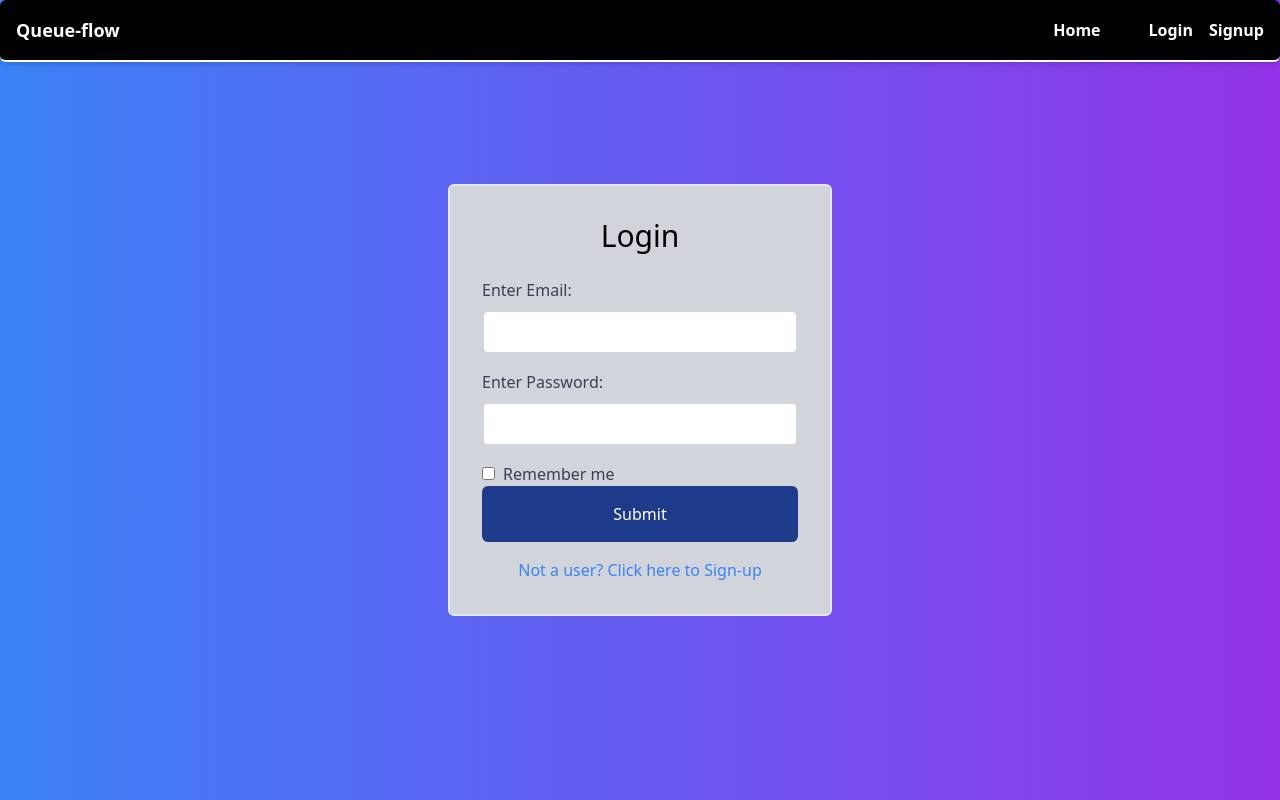
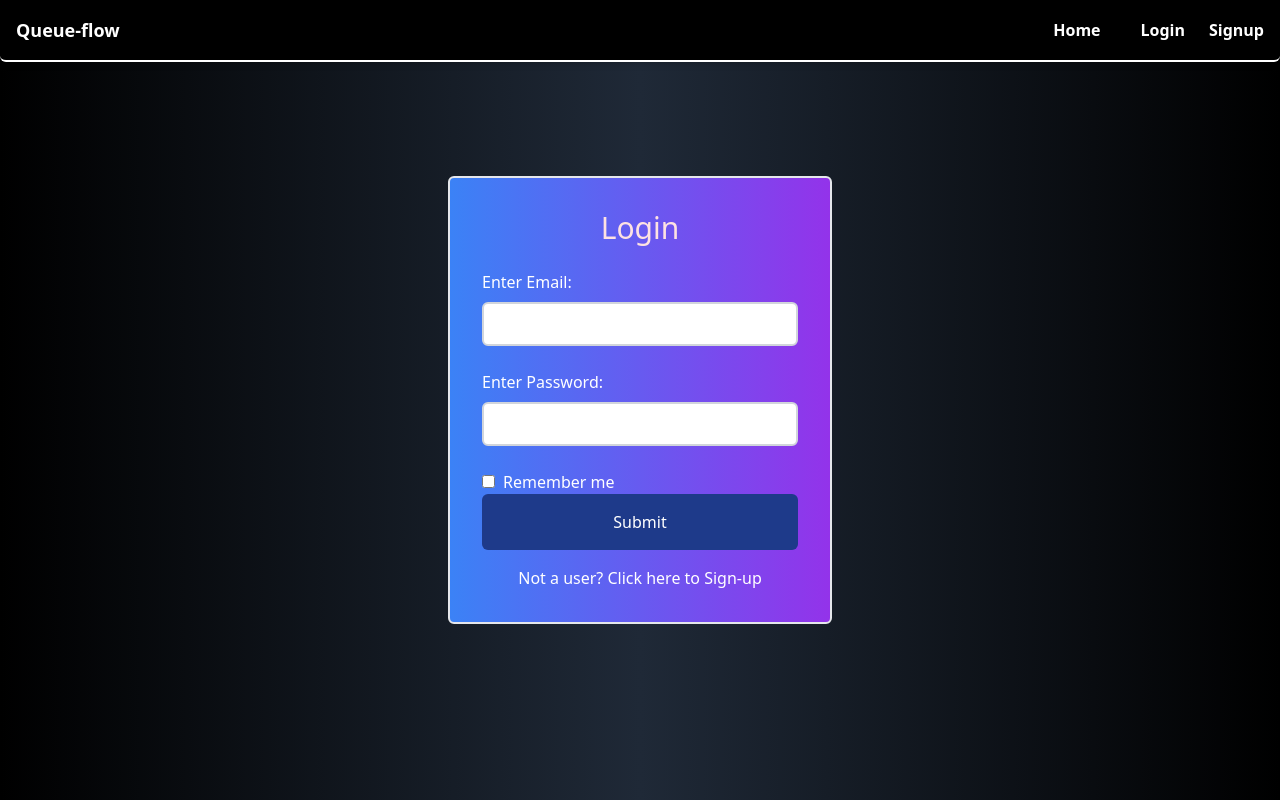
Before and after one commit to yash-io/Queue-flow, a React (Vite) app: page /login in a window 1280 px wide. Built offline with nearby package versions, Linux system fonts and the light colour scheme; no server answers.

Commit message:
added auth with local storage

```diff
--- a/src/App.jsx
+++ b/src/App.jsx
@@ -9,16 +9,18 @@ const App = ()=> {
  useEffect(() => {
   const loggedInState = localStorage.getItem('loggedin') === 'true';
   setLoggedin(loggedInState);
-}, []);
+}, [App,setLoggedin]);
+
 
   return (
     <div>
        <Router>
         <Routes>
-          <Route path='/home'element={<Home loggedin={loggedin} setLoggedin={setLoggedin} />}></Route>
-          <Route path="/" element={<Home loggedin={false} setLoggedin={setLoggedin} />} />
+          <Route path='/home'element={<Home loggedin={loggedin} setLoggedin={setLoggedin} />}/>
+          <Route path="/" element={<Home loggedin={loggedin} setLoggedin={setLoggedin} />} />
           <Route path="/login" element={<Login loggedin={loggedin} setLoggedin={setLoggedin} />} />
           <Route path='/signup' element={<Signup />} />
+          <Route path='/profile'  />
         </Routes>
        </Router>
     </div>
--- a/src/Home.jsx
+++ b/src/Home.jsx
@@ -1,16 +1,30 @@
 import React from 'react';
 import Navbar from './Navbar';
+import { useNavigate} from 'react-router-dom';
 
 const Home = ({ loggedin,setLoggedin }) => {
+    const navigate = useNavigate();
+    window.onload = function () {
+        const loggedInState = localStorage.getItem('loggedin') === 'true';
+        setLoggedin(loggedInState);
+        if (loggedInState) {
+            navigate('/home');
+        }
+        else {
+            navigate('/login');
+        }
+    };
+
     return (
         <div>
             <Navbar loggedin={loggedin} setLoggedin={setLoggedin} />
-            <div className="bg-gradient-to-r from-black via-gray-800 to-black flex min-h-screen min-w-full pt-16">
-                {!loggedin && <h1 className="text-white">First do login</h1>}
+            <div className="flex justify-center items-center bg-gradient-to-r from-black via-gray-800 to-black flex min-h-screen min-w-full pt-20 ">
+                {!loggedin && <h1 className="text-white">First do login.</h1>}
                 {loggedin && <h1 className='text-white'>Welcome to the Home page</h1>}
             </div>
         </div>
     );
-}
+ }
+
 
 export default Home;
--- a/src/Navbar.jsx
+++ b/src/Navbar.jsx
@@ -11,7 +11,7 @@ const Navbar = ({ loggedin,setLoggedin }) => {
           .then(() => {
             localStorage.setItem('loggedin', 'false');
             setLoggedin(false);
-            navigate("/login");
+            navigate("/");
           })
           .catch((error) => {
             console.error("Error signing out:", error);
@@ -22,10 +22,10 @@ const Navbar = ({ loggedin,setLoggedin }) => {
     <nav className="fixed top-0 left-0 w-full text-white bg-black shadow-md p-4 z-50 border-b-white border-b-2 rounded-md">
       <div className="flex justify-between items-center">
         <div className="text-lg font-bold">Queue-flow</div>
-        <div className="flex space-x-4 ">
-          <a href="/home" className="text-white font-bold mr-8">Home</a>
-          {!loggedin && <a href="/login" className="text-white font-bold text-white mr-4">Login</a>}
-          {!loggedin && <a href="/signup" className="text-white font-bold text-white mr-4">Signup</a>}
+        <div className="flex space-x-6">
+          <a href="/home" className="text-white font-bold mr-4">Home</a>
+          {!loggedin && <a href="/login" className="text-white font-bold  mr-8">Login</a>}
+          {!loggedin && <a href="/signup" className=" font-bold text-white mr-8">Signup</a>}
           {loggedin && <button onClick={Logout} className="text-white hover:border-white font-bold rounded-md m-0">Logout</button>}
         </div>
       </div>
--- a/src/auth/login.jsx
+++ b/src/auth/login.jsx
@@ -30,10 +30,10 @@ const Login = ({ setLoggedin }) => {
   return (
     <div>
       <Navbar loggedin={false} />
-      <div className="flex justify-center items-center max-w-full bg-black min-h-screen bg-gradient-to-r from-blue-500 to-purple-600">
-        <form onSubmit={handleLogin} className="p-8 m-10 border-2 rounded-md w-full xs:max-w-sm bg-gray-300">
-          <h2 className="text-3xl font-medium mb-6 text-center">Login</h2>
-          <label htmlFor="username" className='block mb-2 font-medium text-gray-700'>
+      <div className="flex justify-center items-center max-w-full bg-black min-h-screen bg-gradient-to-r from-black via-gray-800 to-black">
+        <form onSubmit={handleLogin} className="p-8 m-10 border-2 rounded-md w-full xs:max-w-sm  bg-gradient-to-r from-blue-500 to-purple-600">
+          <h2 className="text-3xl font-medium mb-6 text-center text-red-100">Login</h2>
+          <label htmlFor="username" className='block mb-2 font-medium text-white'>
             Enter Email:
           </label>
           <input
@@ -42,10 +42,10 @@ const Login = ({ setLoggedin }) => {
             id="username"
             value={email}
             onChange={(e) => setEmail(e.target.value)}
-            className="mb-4 p-2 border-2 border-gray-300 rounded-md w-full"
+            className="mb-6 p-2 border-2 border-gray-300 rounded-md w-full"
             required
           />
-          <label htmlFor="password" className='block mb-2 font-medium text-gray-700'>
+          <label htmlFor="password" className='block mb-2 font-medium text-white'>
             Enter Password:
           </label>
           <input
@@ -54,16 +54,16 @@ const Login = ({ setLoggedin }) => {
             id="password"
             value={password}
             onChange={(e) => setPassword(e.target.value)}
-            className="mb-4 p-2 border-2 border-gray-300 rounded-md w-full"
+            className="mb-6 p-2 border-2 border-gray-300 rounded-md w-full"
             required
           />
           <input type="checkbox" id="remember" name="remember" onChange={rememberMe} className="mr-2" />
-            <label htmlFor="remember" className="text-gray-700 mb-2">Remember me</label>
+            <label htmlFor="remember" className="text-white mb-2">Remember me</label>
           <button type="submit" className="px-2 py-4 w-full bg-blue-900 text-white rounded-md mb-4">
             Submit
           </button>
           <Link to="/signup">
-            <h3 className="text-center text-blue-500">Not a user? Click here to Sign-up</h3>
+            <h3 className="text-center text-white">Not a user? Click here to Sign-up</h3>
           </Link>
         </form>
       </div>
--- /dev/null
+++ b/src/auth/profile_page.jsx
@@ -0,0 +1,10 @@
+import React from "react";
+
+const ProfilePage = () => {
+    return (
+        <div>
+        <h1>Profile Page</h1>
+        </div>
+    );
+
+}
--- a/src/auth/signup.jsx
+++ b/src/auth/signup.jsx
@@ -61,14 +61,14 @@ const Signup = ({ setLoggedin }) => {
   };
 
   return (
-    <div className="flex justify-center items-center min-h-screen bg-gradient-to-r from-blue-500 to-purple-600">
+    <div className="flex justify-center items-center min-h-screen bg-gradient-to-r from-black via-gray-800 to-black ">
       <div>
         <Navbar loggedin={false} />
       </div>
-      <form onSubmit={handleSignup} className="p-8 m-10 border-2 rounded-md w-full max-w-md xs:max-w-sm bg-gray-300">
-        <h2 className="text-2xl font-bold mb-6 text-center">Sign Up</h2>
+      <form onSubmit={handleSignup} className="p-8 m-10 border-2 rounded-md w-full max-w-md xs:max-w-sm bg-gradient-to-r from-blue-500 to-purple-600">
+        <h2 className="text-2xl font-bold mb-6 text-center text-red-100">Sign Up</h2>
         {error && <div className="text-red-500 mb-4">{error}</div>}
-        <label htmlFor="id" className="block mb-2 font-bold">
+        <label htmlFor="id" className="block mb-2 font-bold text-white">
           Create UserId:
         </label>
         <input
@@ -80,7 +80,7 @@ const Signup = ({ setLoggedin }) => {
           className="mb-4 p-2 border-2 border-gray-300 rounded-md w-full"
           required
         />
-        <label htmlFor="email" className="block mb-2 font-bold">
+        <label htmlFor="email" className="block mb-2 font-bold text-white">
           Enter Email:
         </label>
         <input
@@ -92,7 +92,7 @@ const Signup = ({ setLoggedin }) => {
           className="mb-4 p-2 border-2 border-gray-300 rounded-md w-full"
           required
         />
-        <label htmlFor="password" className="block mb-2 font-bold">
+        <label htmlFor="password" className="block mb-2 font-bold text-white">
           Create Password:
         </label>
         <input
@@ -104,7 +104,7 @@ const Signup = ({ setLoggedin }) => {
           className="mb-4 p-2 border-2 border-gray-300 rounded-md w-full"
           required
         />
-        <label htmlFor="confirmPassword" className="block mb-2 font-bold">
+        <label htmlFor="confirmPassword" className="block mb-2 font-bold text-white">
           Confirm Password:
         </label>
         <input
@@ -120,7 +120,7 @@ const Signup = ({ setLoggedin }) => {
           Submit
         </button>
         <Link to="/login">
-          <h3 className="text-center text-blue-500">Already a user? Click here to Login</h3>
+          <h3 className="text-center text-white">Already a user? Click here to Login</h3>
         </Link>
       </form>
     </div>
```
